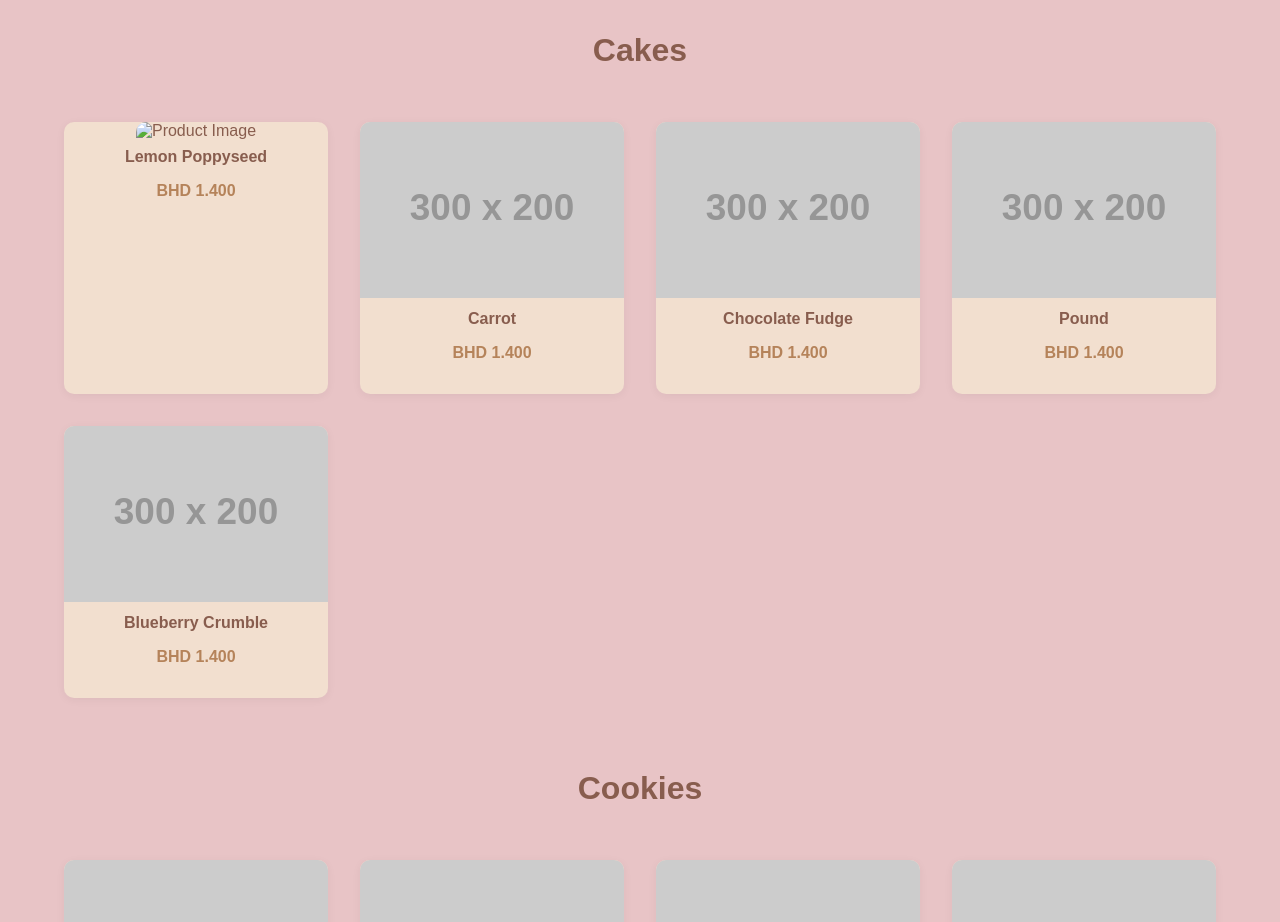
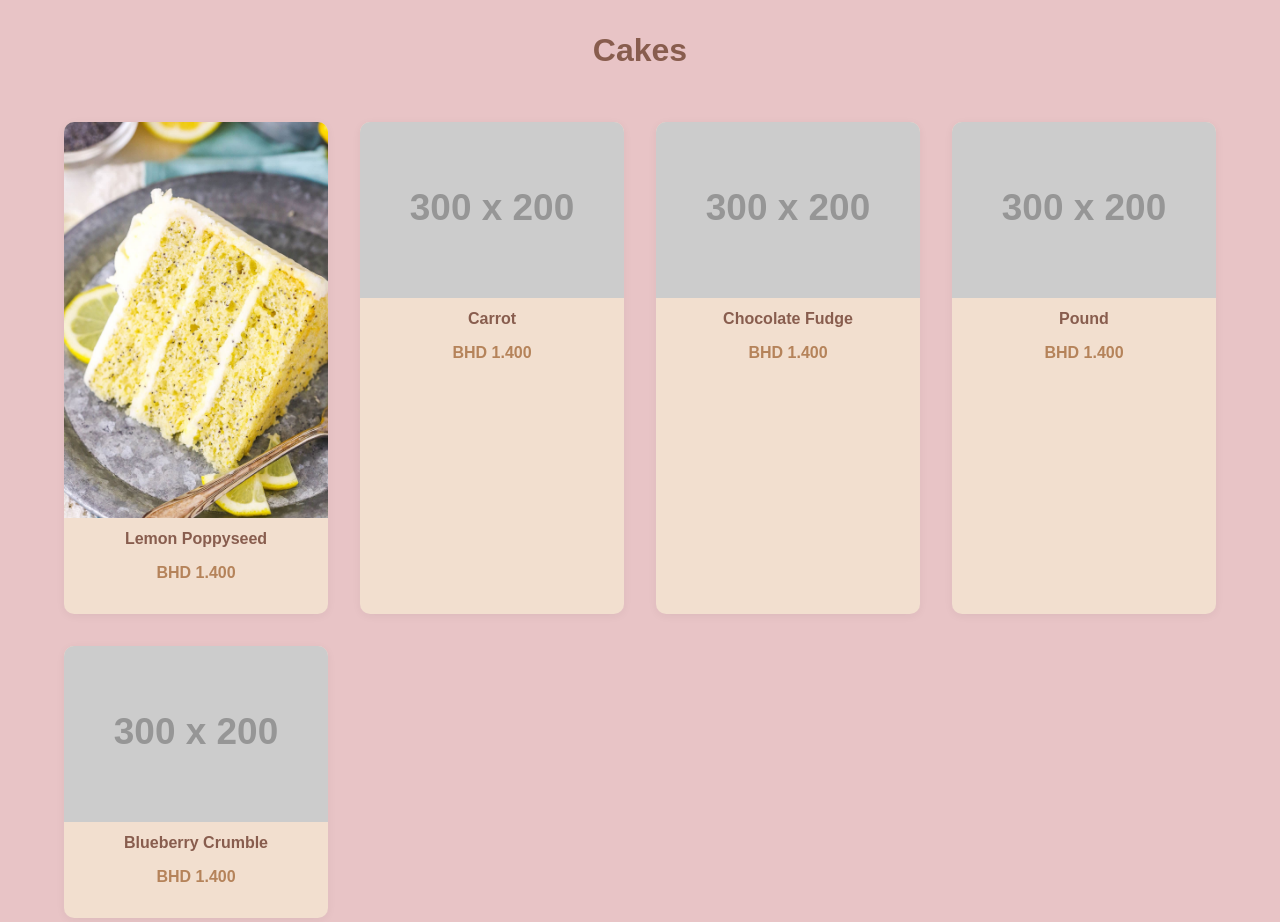
Before and after one commit to danishaeli/vanilla, a plain HTML site: page index.html in a window 1280 px wide. Shown: the part 1480-2402 px from the top of the page. Drawn offline with Linux system fonts and the light colour scheme; placeholder pictures from the web are drawn by us.

Commit message:
Update index.html

```diff
--- a/index.html
+++ b/index.html
@@ -98,7 +98,7 @@
 <h1 class="foodhead">Cakes</h1>
   <section class="menu-grid">
   <div class="item">
-    <img src="img1.png" alt="Product Image">
+    <img src="imgg1.png" alt="Product Image">
     <h4>Lemon Poppyseed</h4>
     <p class="price">BHD 1.400</p>
   </div>
```
